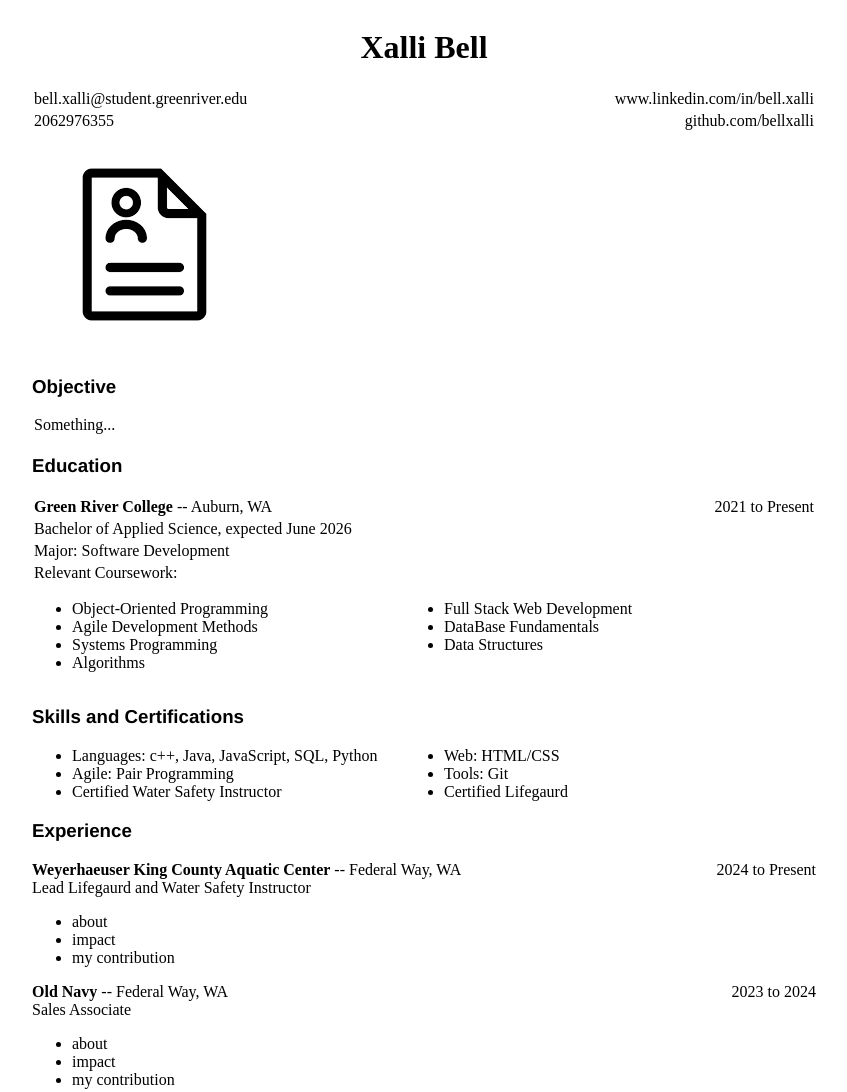
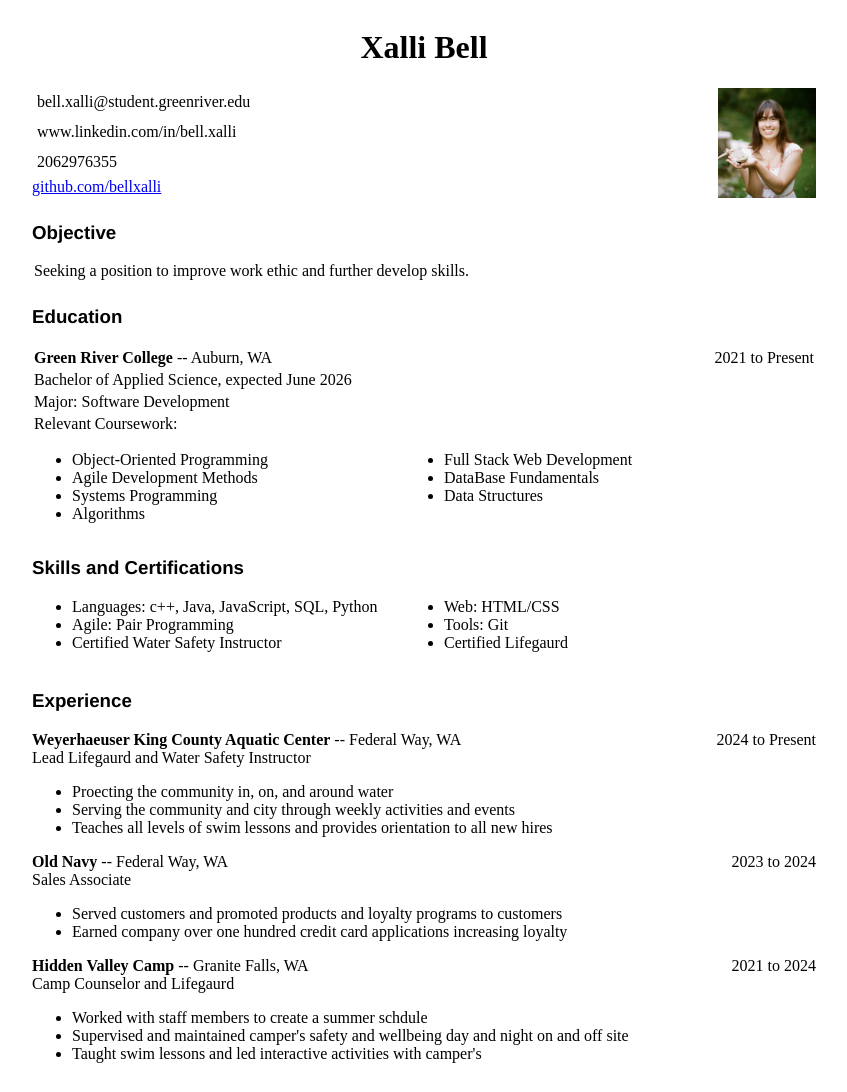
Before and after one commit to bellxalli/HTML_Resume, a plain HTML site: page index.html in a window 1280 px wide. Shown: the top 1092 px of the page, without its empty margins (216-1063 px from the left). Drawn offline with Linux system fonts and the light colour scheme.

Commit message:
Added finishing touches

```diff
--- a/index.html
+++ b/index.html
@@ -5,24 +5,24 @@
         <meta name="viewport" content="width=device-width, initial-scale=1.0">
         <title>Resume</title>
         <link rel="stylesheet" href="styles/resumeStyles.css">
-        <!-- <link rel="stylesheet" href="styles/reset.css"> -->
         <link rel="icon" type="image/png" href="images/resume-favicon.png">
     </head>
 
     <body>
         <header>
             <h1 id="name">Xalli Bell</h1>
-            <img id="me-img" src="images/resume-favicon.png" alt="Image of me">
+            <img id="me-img" src="images/xalli.jpg" alt="Image of me">
             <p id="email">bell.xalli@student.greenriver.edu</p>
             <p id="linkedin">www.linkedin.com/in/bell.xalli</p>
             <p id="phone">2062976355</p>
-            <p id="git">github.com/bellxalli</p>
+            <a id="git" href="https://github.com/bellxalli">github.com/bellxalli</a>
+
         </header>
 
         <!--Summary / Objective-->
         <div id="objective">
             <h3>Objective</h3>
-            <p>Something...</p>
+            <p>Seeking a position to improve work ethic and further develop skills.</p>
         </div>
 
         <!--Education-->
@@ -66,9 +66,9 @@
                 <p class="job-length">2024 to Present</p>
                 <p class="title">Lead Lifegaurd and Water Safety Instructor</p>
                 <ul class="ex-ulist">
-                    <li>about</li>
-                    <li>impact</li>
-                    <li>my contribution</li>
+                    <li>Proecting the community in, on, and around water</li>
+                    <li>Serving the community and city through weekly activities and events</li>
+                    <li>Teaches all levels of swim lessons and provides orientation to all new hires</li>
                 </ul>
             </div>
 
@@ -78,9 +78,8 @@
                 <p class="job-length">2023 to 2024</p>
                 <p class="title">Sales Associate</p>
                 <ul class="ex-ulist">
-                    <li>about</li>
-                    <li>impact</li>
-                    <li>my contribution</li>
+                    <li>Served customers and promoted products and loyalty programs to customers</li>
+                    <li>Earned company over one hundred credit card applications increasing loyalty</li>
                 </ul>
             </div>
 
@@ -90,9 +89,9 @@
                 <p class="job-length">2021 to 2024</p>
                 <p class="title">Camp Counselor and Lifegaurd</p>
                 <ul class="ex-ulist">
-                    <li>about</li>
-                    <li>impact</li>
-                    <li>my contribution</li>
+                    <li>Worked with staff members to create a summer schdule</li>
+                    <li>Supervised and maintained camper's safety and wellbeing day and night on and off site</li>
+                    <li>Taught swim lessons and led interactive activities with camper's</li>
                 </ul>
             </div>
         </div>
--- a/styles/reset.css
+++ b/styles/reset.css
@@ -18,22 +18,22 @@ menu, nav, output, ruby, section, summary,
 time, mark, audio, video {
 	margin: 0;
 	padding: 0;
-	border: 0;
+	/* border: 0;
 	font-size: 100%;
 	font: inherit;
-	vertical-align: baseline;
+	vertical-align: baseline; */
 }
 /* HTML5 display-role reset for older browsers */
 article, aside, details, figcaption, figure,
 footer, header, hgroup, menu, nav, section {
 	display: block;
 }
-body {
+/* body {
 	line-height: 1;
 }
 ol, ul {
 	list-style: none;
-}
+} */
 blockquote, q {
 	quotes: none;
 }
--- a/styles/resumeStyles.css
+++ b/styles/resumeStyles.css
@@ -17,21 +17,10 @@ h3
     font-family: 'Franklin Gothic Medium', 'Arial Narrow', Arial, sans-serif;
 }
 
-/* ul
-{
-    display: flex;
-    flex-direction: row;
-}
-
-li
-{
-    padding: 0 10px 0 10px;
-}  */
 
 /*Header Styles*/
 header
 {
-
     margin-left: auto;
     margin-right: auto;
     margin-top: 0;
@@ -39,17 +28,20 @@ header
     padding: 0;
 
     display: grid;
-    grid-template-columns: 1fr 1fr;
+    grid-template-columns: 1fr 1fr 1fr;
     grid-template-areas:
-        "na na"
-        "em li"
-        "ph gt";
+        "na na na"
+        "em em ig"
+        "li li ig"
+        "ph ph ig"
+        "gt gt ig";
 }
 #name {grid-area: na;}
 #email {grid-area: em;}
 #linkedin {grid-area: li;}
 #phone {grid-area: ph;}
 #git {grid-area: gt;}
+#me-img {grid-area: ig;}
 
 h1
 {
@@ -58,21 +50,25 @@ h1
 
 header p
 {
-    margin: 2px;
+    margin: 5px;
 }
 
-#email, #phone
+img
 {
-    text-align: left;
-}
-
-#linkedin, #git
-{
-    text-align: right;
+    height: 110px;
+    width: auto;
+    display: block;
+    margin-left: auto;
+    padding-top: 0px;
 }
 
 
 /*Summary/Objective Styles*/
+#objective
+{
+    padding-top: 5px;
+}
+
 #objective p
 {
     margin: 2px;
@@ -133,6 +129,11 @@ header p
 #education-length
 {
     text-align: right;
+}
+
+#education
+{
+    padding-top: 5px;
 }
 
 /* Skills and Certifications */
@@ -242,7 +243,21 @@ header p
     padding: 0px;
 }
 
+#experience
+{
+    padding-top: 3px;
+}
+
 /* Achievements and Activities */
+#achievements
+{
+    margin-left: 0;
+    margin-right: 0;
+    margin-top: 0;
+    margin-bottom: 0;
+    padding: 0;
+}
+
 #ahcievements ul
 {
     margin: 2px;
```
Also changed, not shown: images/xalli.jpg (added), 1 other file.
